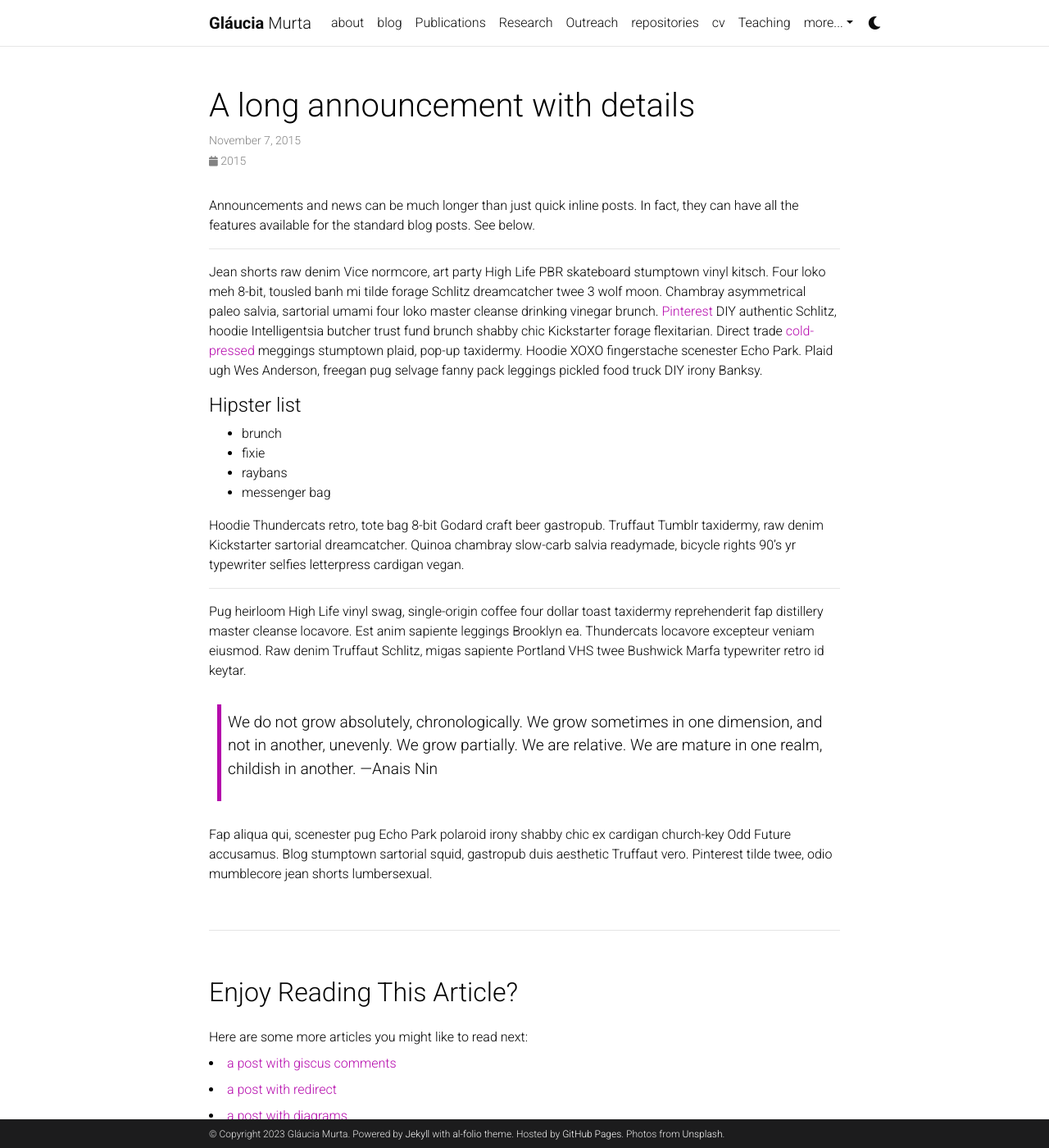
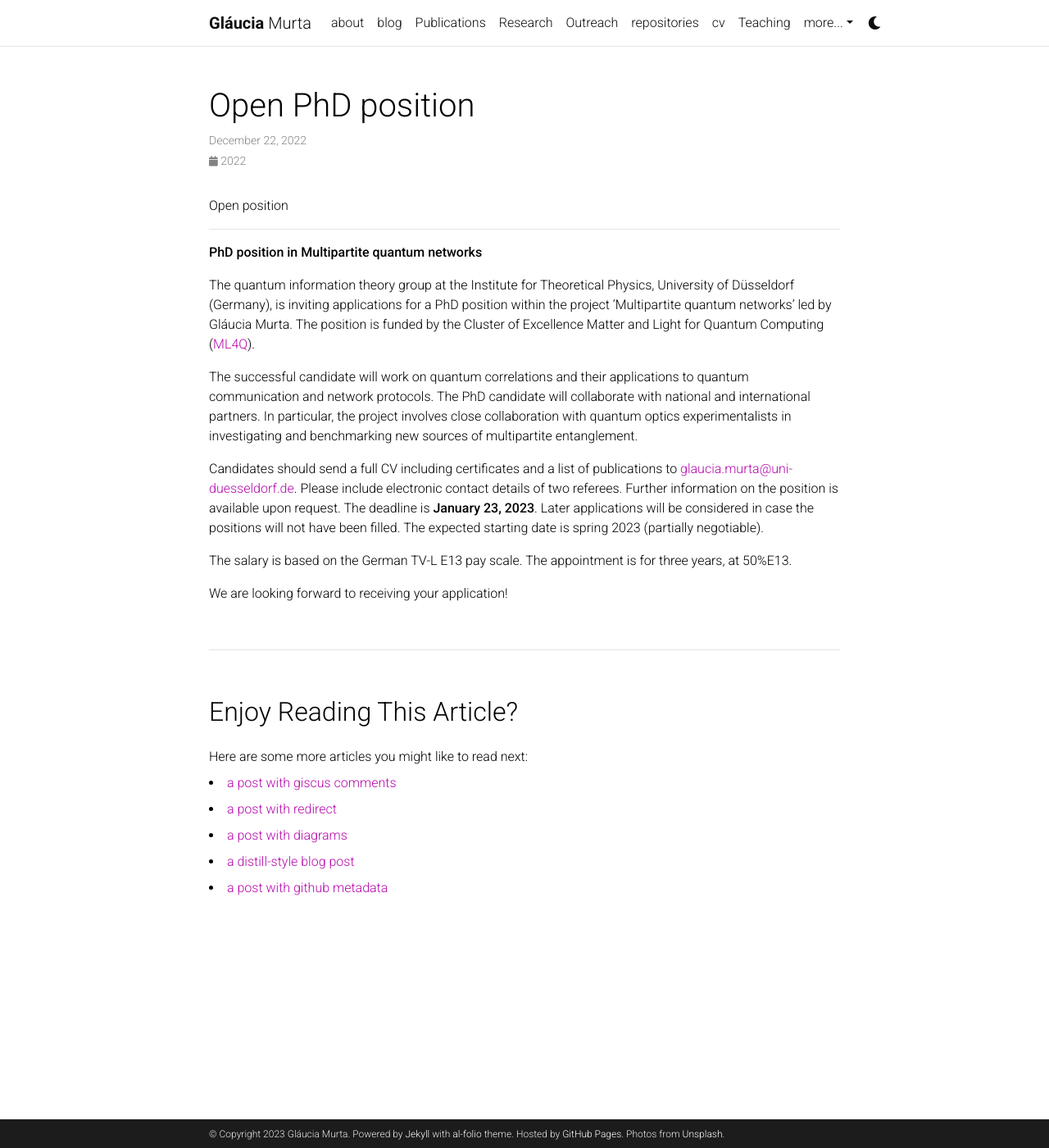
Before and after one commit to glauciamg/glauciamg.github.io, a Jekyll site: the page built from _news/announcement_2.md, in a window 1280 px wide and 1400 px high. Shown: the whole window at 82% size. Built offline with Jekyll 4.4.1, drawn with Linux system fonts in a browser that asks for light colours; comment, search, counter and statistics services are not loaded; a style sheet for code colours, icons or effects is not loaded.

Commit message:
Update announcement_2.md

```diff
--- a/_news/announcement_2.md
+++ b/_news/announcement_2.md
@@ -1,31 +1,23 @@
 ---
 layout: post
-title: A long announcement with details
-date: 2015-11-07 16:11:00-0400
+title: Open PhD position
+date: 2022-12-22 16:11:00-0400
 inline: false
 ---
 
-Announcements and news can be much longer than just quick inline posts. In fact, they can have all the features available for the standard blog posts. See below.
+
+Open position
 
 ***
 
-Jean shorts raw denim Vice normcore, art party High Life PBR skateboard stumptown vinyl kitsch. Four loko meh 8-bit, tousled banh mi tilde forage Schlitz dreamcatcher twee 3 wolf moon. Chambray asymmetrical paleo salvia, sartorial umami four loko master cleanse drinking vinegar brunch. <a href="https://www.pinterest.com">Pinterest</a> DIY authentic Schlitz, hoodie Intelligentsia butcher trust fund brunch shabby chic Kickstarter forage flexitarian. Direct trade <a href="https://en.wikipedia.org/wiki/Cold-pressed_juice">cold-pressed</a> meggings stumptown plaid, pop-up taxidermy. Hoodie XOXO fingerstache scenester Echo Park. Plaid ugh Wes Anderson, freegan pug selvage fanny pack leggings pickled food truck DIY irony Banksy.
+<strong>PhD position in Multipartite quantum networks</strong>
 
-#### Hipster list
-<ul>
-    <li>brunch</li>
-    <li>fixie</li>
-    <li>raybans</li>
-    <li>messenger bag</li>
-</ul>
+The quantum information theory group at the Institute for Theoretical Physics, University of Düsseldorf (Germany), is inviting applications for a PhD position within the project 'Multipartite quantum networks' led by Gláucia Murta. The position is funded by the Cluster of Excellence Matter and Light for Quantum Computing (<a href="https://ml4q.de/">ML4Q</a>).
 
-Hoodie Thundercats retro, tote bag 8-bit Godard craft beer gastropub. Truffaut Tumblr taxidermy, raw denim Kickstarter sartorial dreamcatcher. Quinoa chambray slow-carb salvia readymade, bicycle rights 90's yr typewriter selfies letterpress cardigan vegan.
+The successful candidate will work on quantum correlations and their applications to quantum communication and network protocols. The PhD candidate will collaborate with national and international partners. In particular, the project involves close collaboration with quantum optics experimentalists in investigating and benchmarking new sources of multipartite entanglement.
 
-***
+Candidates should send a full CV including certificates and a list of publications to <a href="mailto:glaucia.murta@uni-duesseldorf.de">glaucia.murta@uni-duesseldorf.de</a>.  Please include electronic contact details of two referees. Further information on the position is available upon request. The deadline is <strong>January 23, 2023</strong>. Later applications will be considered in case the positions will not have been filled. The expected starting date is spring 2023 (partially negotiable).
 
-Pug heirloom High Life vinyl swag, single-origin coffee four dollar toast taxidermy reprehenderit fap distillery master cleanse locavore. Est anim sapiente leggings Brooklyn ea. Thundercats locavore excepteur veniam eiusmod. Raw denim Truffaut Schlitz, migas sapiente Portland VHS twee Bushwick Marfa typewriter retro id keytar.
+The salary is based on the German TV-L E13 pay scale. The appointment is for three years, at 50%E13.
 
-> We do not grow absolutely, chronologically. We grow sometimes in one dimension, and not in another, unevenly. We grow partially. We are relative. We are mature in one realm, childish in another.
-> —Anais Nin
-
-Fap aliqua qui, scenester pug Echo Park polaroid irony shabby chic ex cardigan church-key Odd Future accusamus. Blog stumptown sartorial squid, gastropub duis aesthetic Truffaut vero. Pinterest tilde twee, odio mumblecore jean shorts lumbersexual.
+We are looking forward to receiving your application!
```
